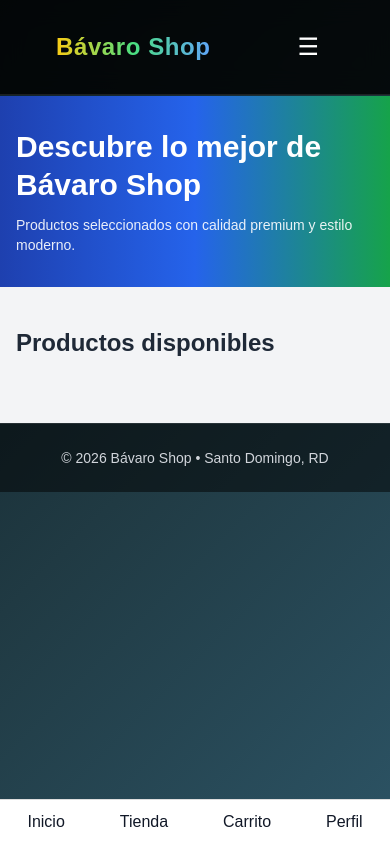
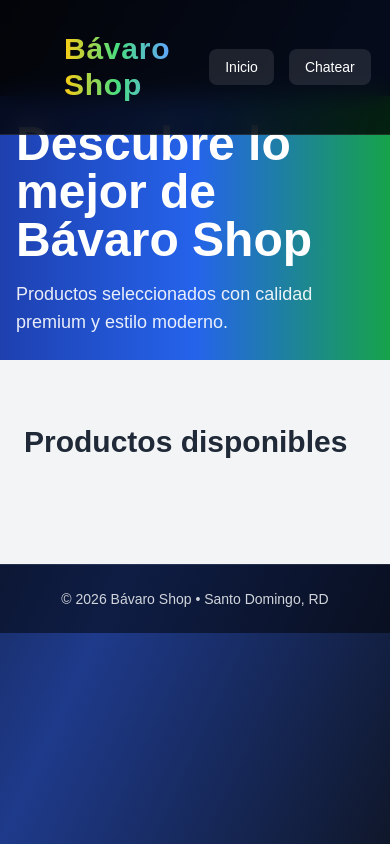
Before and after one commit to cerebritoone1-coder/bavaroshop, a Django app: page /tienda/ in a window 390 px wide. Run offline with Django 5.2, Linux system fonts and the light colour scheme; the visitor is signed in with stand-in values (Sample User, id 1); data that the repository does not hold is empty; some libraries are stand-ins or nearby versions.

Commit message:
Restore original header

```diff
--- a/static/css/main.css
+++ b/static/css/main.css
@@ -399,67 +399,3 @@ body {
     border-radius: 6px;
     cursor: pointer;
 }
-
-/* ===== DISEÑO MOVIL MODERNO ===== */
-
-@media (max-width: 768px) {
-
-    .hero-section {
-        padding: 20px 15px;
-    }
-
-    .hero-section h1 {
-        font-size: 22px;
-        line-height: 1.2;
-    }
-
-    .products-grid {
-        display: grid;
-        grid-template-columns: repeat(2, 1fr);
-        gap: 10px;
-    }
-
-    .product-card {
-        padding: 8px;
-        border-radius: 12px;
-    }
-
-    .product-card img {
-        width: 100%;
-        border-radius: 10px;
-    }
-
-    .product-title {
-        font-size: 14px;
-        margin-top: 5px;
-    }
-
-    .product-price {
-        font-size: 16px;
-        font-weight: bold;
-        color: #111;
-    }
-
-}
-.mobile-nav {
-    display: none;
-}
-
-@media (max-width: 768px) {
-
-    .mobile-nav {
-        position: fixed;
-        bottom: 0;
-        width: 100%;
-        background: white;
-        display: flex;
-        justify-content: space-around;
-        padding: 10px 0;
-        border-top: 1px solid #ddd;
-    }
-
-    body {
-        padding-bottom: 60px;
-    }
-
-}
--- a/templates/base.html
+++ b/templates/base.html
@@ -18,8 +18,7 @@
 
 </head>
 
-<body class="min-h-screen bg-slate-100 text-gray-900 font-sans antialiased flex flex-col">
-
+<body class="min-h-screen bg-gradient-to-br from-slate-900 via-blue-900 to-slate-900 text-white font-sans antialiased flex flex-col">
 
     {% include "partials/header.html" %}
 
@@ -101,17 +100,6 @@ if ("serviceWorker" in navigator) {
 }
 </script>
 
-<div class="mobile-nav">
-    <a href="/">Inicio</a>
-    <a href="/tienda/">Tienda</a>
-    <a href="/carrito/">Carrito</a>
-    <a href="/mi-perfil/">Perfil</a>
-</div>
-<script>
-document.getElementById("mobile-menu-btn").addEventListener("click", function() {
-    document.getElementById("mobile-menu").classList.toggle("hidden");
-});
-</script>
 
 </body>
 </html>
--- a/templates/partials/header.html
+++ b/templates/partials/header.html
@@ -2,26 +2,26 @@
                bg-black/80 backdrop-blur-md
                border-b border-white/10">
 
-  <div class="max-w-7xl mx-auto px-4 md:px-6 py-4 flex items-center justify-between">
+  <div class="max-w-7xl mx-auto px-6 py-4 flex items-center">
 
-    <!-- LOGO + INICIO -->
-    <div class="flex items-center gap-4">
+    <!-- LOGO -->
+    <div class="flex items-center gap-6">
       <a href="{% url 'tienda' %}"
-         class="text-2xl md:text-3xl font-extrabold bg-gradient-to-r
+         class="text-3xl font-extrabold bg-gradient-to-r
                 from-yellow-400 via-green-400 to-blue-400
                 bg-clip-text text-transparent tracking-wide">
         Bávaro Shop
       </a>
 
       <a href="{% url 'tienda' %}"
-         class="hidden md:inline-block px-4 py-2 rounded-lg bg-white/10 hover:bg-white/20 transition text-sm">
+         class="px-4 py-2 rounded-lg bg-white/10 hover:bg-white/20 transition text-sm">
         Inicio
       </a>
     </div>
 
-    <!-- BUSCADOR (solo escritorio) -->
+    <!-- BUSCADOR FUNCIONAL -->
     <form method="get" action="{% url 'tienda' %}"
-          class="flex-1 px-10 hidden lg:block">
+          class="flex-1 px-10 hidden md:block">
       <input type="text"
              name="q"
              value="{{ request.GET.q }}"
@@ -31,14 +31,16 @@
                     text-white placeholder-gray-300">
     </form>
 
-    <!-- ACCIONES DESKTOP -->
-    <div class="hidden md:flex items-center gap-5">
+    <!-- ACCIONES -->
+    <div class="flex items-center gap-5">
 
+      <!-- Chat -->
       <button onclick="Tawk_API.toggle()"
         class="px-4 py-2 bg-white/10 hover:bg-white/20 rounded-lg transition text-sm">
         Chatear
       </button>
 
+      <!-- Notificaciones -->
       <a href="{% url 'notificaciones_web' %}"
          class="relative text-xl hover:scale-110 transition">
         🔔
@@ -49,6 +51,7 @@
         {% endif %}
       </a>
 
+      <!-- Carrito -->
       <a href="{% url 'ver_carrito' %}"
          class="relative text-xl cursor-pointer hover:scale-110 transition">
         🛒
@@ -89,35 +92,7 @@
 
         </div>
       </div>
+
     </div>
-
-    <!-- BOTÓN MENÚ MÓVIL -->
-    <button id="mobile-menu-btn" class="md:hidden text-2xl">
-      ☰
-    </button>
-
   </div>
-
-  <!-- MENÚ MÓVIL -->
-  <div id="mobile-menu" class="hidden md:hidden bg-gray-900 border-t border-white/10 px-4 py-6 space-y-4">
-
-    <a href="{% url 'tienda' %}" class="block">Inicio</a>
-    <a href="{% url 'mi_perfil' %}" class="block">Mi perfil</a>
-    <a href="{% url 'mis_pedidos' %}" class="block">Mis pedidos</a>
-    <a href="{% url 'ver_carrito' %}" class="block">Carrito</a>
-    <a href="{% url 'notificaciones_web' %}" class="block">Notificaciones</a>
-
-    <button onclick="Tawk_API.toggle()" class="block w-full text-left">
-      Chatear
-    </button>
-
-    <form method="post" action="{% url 'logout' %}">
-      {% csrf_token %}
-      <button type="submit" class="block text-red-400">
-        Cerrar sesión
-      </button>
-    </form>
-
-  </div>
-
 </header>
--- a/templates/store/tienda.html
+++ b/templates/store/tienda.html
@@ -3,57 +3,58 @@
 {% block content %}
 
 <!-- HERO SECTION -->
-<section class="bg-gradient-to-r from-blue-800 via-blue-600 to-green-600 py-8 text-white">
+<section class="bg-gradient-to-r from-blue-800 via-blue-600 to-green-600 py-6 text-white">
     <div class="max-w-4xl mx-auto px-4">
-        <h1 class="text-3xl sm:text-5xl font-bold mb-3 leading-tight">
+        <h1 class="text-5xl font-bold mb-4">
             Descubre lo mejor de Bávaro Shop
         </h1>
-        <p class="text-sm sm:text-lg opacity-90 max-w-2xl">
+        <p class="text-lg opacity-90 max-w-2xl">
             Productos seleccionados con calidad premium y estilo moderno.
         </p>
     </div>
 </section>
 
 <!-- PRODUCTOS -->
-<section class="bg-gray-100 py-10 sm:py-16">
-    <div class="max-w-7xl mx-auto px-4 sm:px-6">
+<section class="bg-gray-100 py-16">
+    <div class="max-w-7xl mx-auto px-6">
 
-        <h2 class="text-2xl sm:text-3xl font-bold text-gray-800 mb-6 sm:mb-10">
+        <h2 class="text-3xl font-bold text-gray-800 mb-10">
             Productos disponibles
         </h2>
 
-        <!-- GRID RESPONSIVE MEJORADO -->
-        <div class="grid grid-cols-2 sm:grid-cols-2 lg:grid-cols-3 xl:grid-cols-4 gap-4 sm:gap-8">
+        <div class="grid sm:grid-cols-2 lg:grid-cols-3 xl:grid-cols-4 gap-8">
 
             {% for producto in productos %}
 
-            <div class="bg-white rounded-2xl shadow-sm hover:shadow-xl transition duration-300 overflow-hidden flex flex-col">
+            <div class="bg-white rounded-2xl shadow-md hover:shadow-xl transition duration-300 overflow-hidden flex flex-col">
 
                 <!-- Imagen -->
-                <div class="bg-gray-50 flex justify-center items-center aspect-square p-4">
+                <div class="bg-gray-50 p-6 flex justify-center items-center h-64">
                     {% if producto.image %}
                         <img src="{{ producto.image.url }}"
-                             class="object-contain max-h-full transition duration-300 hover:scale-105">
+                             class="max-h-52 object-contain transition duration-300 hover:scale-105">
                     {% endif %}
                 </div>
 
                 <!-- Info -->
-                <div class="p-4 flex flex-col flex-grow">
+                <div class="p-6 flex flex-col flex-grow">
 
-                    <h3 class="text-sm sm:text-lg font-semibold text-gray-800 mb-1 line-clamp-2">
+                    <h3 class="text-lg font-semibold text-gray-800 mb-2">
                         {{ producto.name }}
                     </h3>
 
-                    <p class="text-green-600 text-base sm:text-xl font-bold mb-3">
+                    <p class="text-green-600 text-xl font-bold mb-4">
                         RD$ {{ producto.price|floatformat:2 }}
                     </p>
 
                     <div class="mt-auto">
 
                         <a href="{% url 'product_detail' producto.slug %}"
-                           class="block w-full text-center bg-gray-800 text-white py-2 rounded-lg text-sm sm:text-base hover:bg-gray-900 transition">
+                           class="block w-full text-center bg-gray-800 text-white py-2 rounded-lg mb-3 hover:bg-gray-900 transition">
                             Ver detalle
                         </a>
+
+
 
                     </div>
 
```
